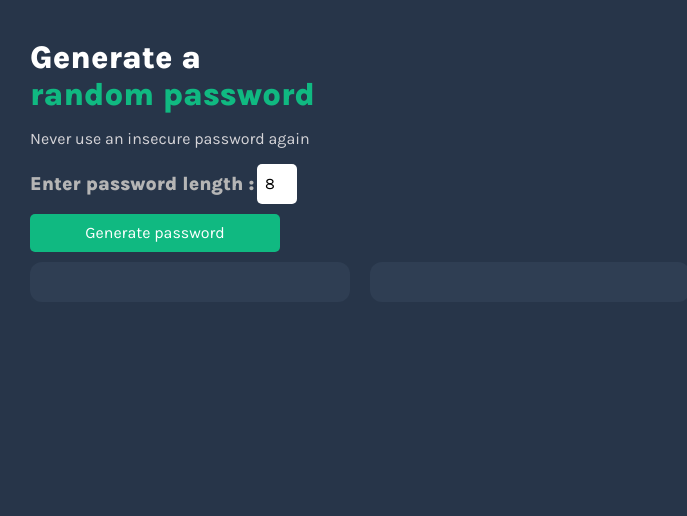
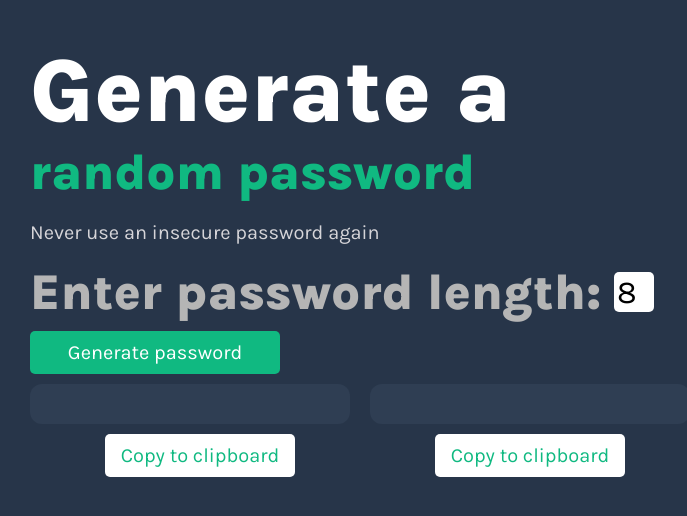
Before and after one commit to abhaytaras7/password-generator, a browser extension: page index.html in a window 1280 px wide. Shown: the whole page, without its empty margins (0-687 px from the left). Drawn offline with nearby package versions, Linux system fonts and the light colour scheme.

Commit message:
new changes

```diff
--- a/index.css
+++ b/index.css
@@ -1,10 +1,16 @@
-body {
+/*@media only screen and (min-width: 1240px) {
+}
+*/
+
+@media only screen and (min-width: 360px) {
+    body {
     margin: 0;
     font-weight: bold;
     color: black;
     background-color: 273549;
     align-items: center;
     font-family: Karla,Arial;
+    font-size: 20px;
 }
 button {
     border:none;
@@ -24,9 +30,11 @@ h1 {
 }
 .heading {
     color: white;
+    font-size: 90px;
 }
 .title {
     color: 10B981;
+    font-size: 50px;
 }
 .box {
     background-color:2F3E53;
@@ -54,16 +62,29 @@ h1 {
     background-color: 10B981;
     width: 40px;
     height: 40px;
-    margin-left: 3px;
+    margin-left: 13px;
     padding: 0%;
     text-align: center;
     font-weight: 500;
     margin-bottom: 10px;
     background-color: white;
+    font-size: 32px;
 }
 .length {
     color: rgb(181, 181, 181);
     margin: 0;
-    font-size: larger;
+    font-size: 50px;
     margin-bottom: 9px;
 }
+.cp {
+    background-color: white;
+    color: 10B981;
+    margin-top: 10px;
+    width: 190px;
+}
+.cp-box{
+    display: flex;
+    flex-direction: column;
+    align-items: center;
+}
+}
--- a/index.html
+++ b/index.html
@@ -7,6 +7,7 @@
 <link href="https://fonts.googleapis.com/css2?family=Karla:wght@400;600;800&display=swap" rel="stylesheet">
     </head>
     <body>
+        <div class="main-container">
             <div class="container">
                 <h1 class="heading">Generate a </h1>
             <h1 class="title">random password</h1>
@@ -16,16 +17,23 @@
             flex-direction: column;">
                 <div style="display: flex;
                 align-items: center;">
-                <p class="length">Enter password length :</p>
+                    <p class="length">Enter password length:</p>
                     <input class="input" id="length-el" value="8" type="number" max="20">
                 </div>
                 <button onclick="buttonClick()">Generate password</button>
             </div>
             <div style="display: flex;">
+                <div class="cp-box">
                     <div class="box" id="pass1" style="margin-right: 20px;"></div>
+                    <button class="cp" id="cp1">Copy to clipboard</button>
+                </div>
+                <div class="cp-box">
                     <div class="box" id="pass2"></div>
+                    <button class="cp" id="cp2">Copy to clipboard</button>
+                </div>
             </div>
             <script src="index.js"></script>
             </div>
+        </div>
     </body>
 </html>
--- a/index.js
+++ b/index.js
@@ -6,6 +6,11 @@ const characters = ["A","B","C","D","E","F","G","H","I","J","K","L","M","N","O",
 let passEl1=document.getElementById("pass1")
 let passEl2=document.getElementById("pass2")
 let length=document.getElementById("length-el")
+let cpBtn1=document.getElementById("cp1")
+let cpBtn2=document.getElementById("cp2")
+cpBtn1.addEventListener("click",function(){
+    console.log(p1)
+})
 
 function getRandomChar(){
     let index= Math.floor( Math.random()*characters.length )
@@ -19,6 +24,8 @@ function generateRandomPassword(len) {
     return randomPassword
 }
 function buttonClick(){
-    passEl1.textContent = generateRandomPassword(length.value)
-    passEl2.textContent = generateRandomPassword(length.value)
+    let p1=generateRandomPassword(length.value)
+    let p2=generateRandomPassword(length.value)
+    passEl1.textContent = p1
+    passEl2.textContent = p2
 }
```
Lines whose indentation alone changed are shown as unchanged.
